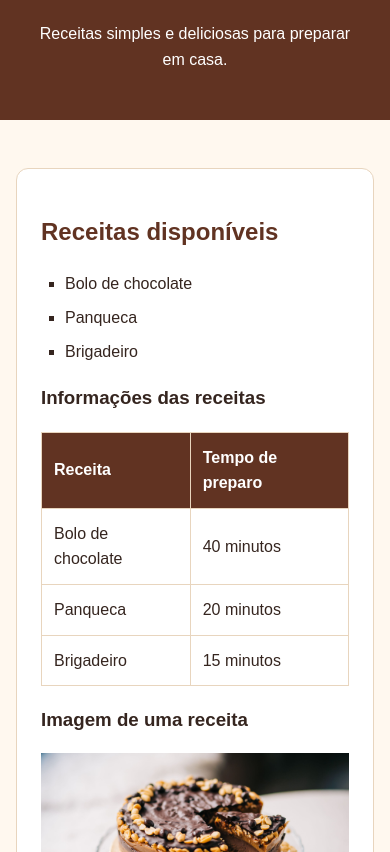
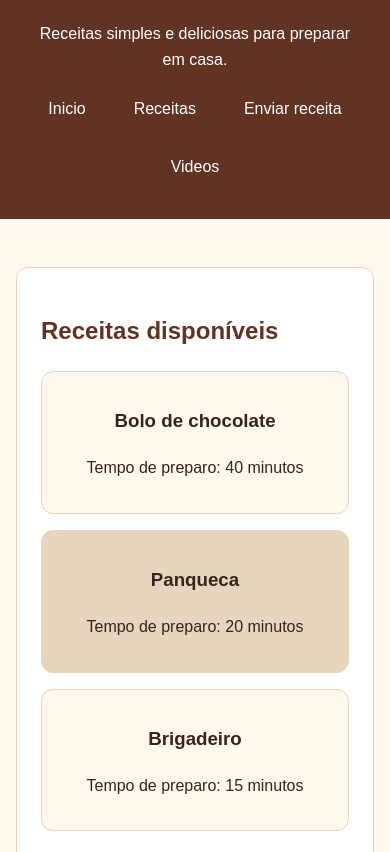
Before and after one commit to NikolasNiu/projeto-integrador-frontend-nikolasaraujo, a plain HTML site: page index.html in a window 390 px wide. Shown: the part 202-1054 px from the top of the page. Drawn offline with Linux system fonts and the light colour scheme.

Commit message:
feat: adiciona navbar com flexbox e grade responsiva com grid

```diff
--- a/css/style.css
+++ b/css/style.css
@@ -158,3 +158,55 @@ footer {
     text-align: center;
     padding: var(--espacamento);
 }
+
+
+/* Barra de navegacao com Flexbox */
+.navbar {
+    display: flex;
+    justify-content: center;
+    align-items: center;
+    flex-wrap: wrap;
+    gap: 1rem;
+    margin-top: 1rem;
+}
+
+.navbar a {
+    color: white;
+    text-decoration: none;
+    padding: 0.5rem 1rem;
+    border-radius: var(--raio-borda);
+}
+
+.navbar a:hover,
+.navbar a:focus-visible {
+    background-color: var(--cor-secundaria);
+    color: white;
+}
+
+/* Grade responsiva de receitas */
+.grade-receitas {
+    display: grid;
+    grid-template-columns: repeat(auto-fit, minmax(180px, 1fr));
+    gap: 1rem;
+    margin-bottom: 1.5rem;
+}
+
+.receita-card {
+    background-color: var(--cor-fundo);
+    border: 1px solid var(--cor-borda);
+    border-radius: var(--raio-borda);
+    padding: 1rem;
+    text-align: center;
+    transition: transform 0.2s ease;
+}
+
+/* Diferencia visualmente os cards pares */
+.receita-card:nth-child(even) {
+    background-color: var(--cor-borda);
+}
+
+/* Transform evita recalcular o layout durante o hover,
+   ao contrario de alterar width ou height. */
+.receita-card:hover {
+    transform: translateY(-4px);
+}
--- a/index.html
+++ b/index.html
@@ -43,11 +43,33 @@
 </svg>
 
         <p>Receitas simples e deliciosas para preparar em casa.</p>
+    <nav class="navbar" aria-label="Menu principal">
+    <a href="#cabecalho-principal">Inicio</a>
+    <a href="#titulo-receitas">Receitas</a>
+    <a href="#titulo-formulario">Enviar receita</a>
+    <a href="#titulo-video">Videos</a>
+</nav>
     </header>
 
     <main>
         <section class="card" aria-labelledby="titulo-receitas">
             <h2 id="titulo-receitas">Receitas disponíveis</h2>
+            <div class="grade-receitas">
+    <article class="receita-card">
+        <h3>Bolo de chocolate</h3>
+        <p>Tempo de preparo: 40 minutos</p>
+    </article>
+
+    <article class="receita-card">
+        <h3>Panqueca</h3>
+        <p>Tempo de preparo: 20 minutos</p>
+    </article>
+
+    <article class="receita-card">
+        <h3>Brigadeiro</h3>
+        <p>Tempo de preparo: 15 minutos</p>
+    </article>
+</div>
 
             <ul>
                 <li>Bolo de chocolate</li>
```
